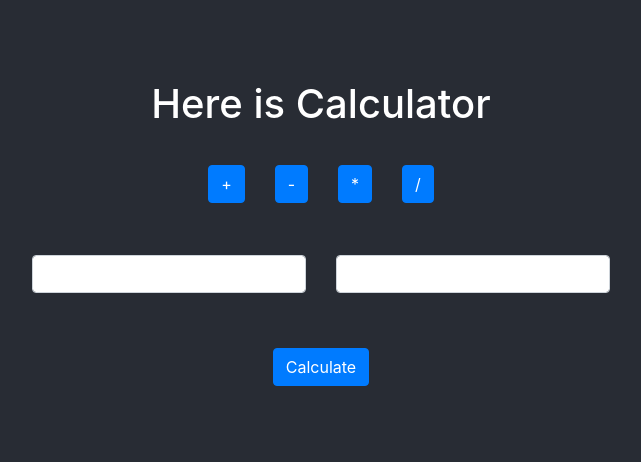
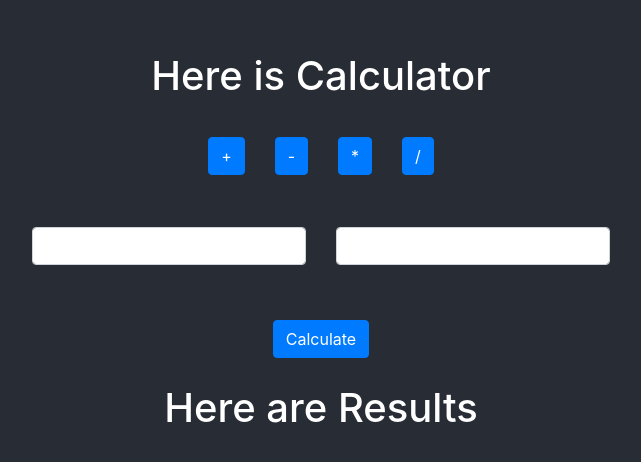
Before and after one commit to kristenstoeckeler/calculator-code-challenge, a React (Create React App) app: page / in a window 1280 px wide. Shown: the part 154-616 px from the top of the page, without its empty margins (319-960 px from the left). Built offline with nearby package versions, Linux system fonts and the light colour scheme.

Commit message:
created Results component

```diff
--- a/src/components/App/App.js
+++ b/src/components/App/App.js
@@ -1,8 +1,9 @@
-import React from "react";
+import React from 'react';
 
 
 
-import Calculator from "../Calculator/Calculator";
+import Calculator from '../Calculator/Calculator';
+import Results from '../Results/Results';
 
 import './App.css';
 
@@ -11,6 +12,7 @@ function App() {
     <div className="App">
       <header className="App-header">
         <Calculator/>
+        <Results />
       </header>
     </div>
   );
--- a/src/components/Calculator/Calculator.js
+++ b/src/components/Calculator/Calculator.js
@@ -157,8 +157,5 @@ class Calculator extends Component {
   }
 }
 
-const putReduxStateOnProps = (reduxStore) => ({
-  calculation: reduxStore.user,
-});
 
-export default connect(putReduxStateOnProps)(Calculator);
+export default connect()(Calculator);
--- /dev/null
+++ b/src/components/Results/Results.js
@@ -0,0 +1,25 @@
+//importing React and Component for class Component
+import React, { Component } from "react";
+
+//importing Connect for retrieving reduxStore on state
+import { connect } from "react-redux";
+
+class Results extends Component {
+
+
+    render(){
+        return(
+            <>
+            <h1>Here are Results</h1>
+            </>
+        );
+    }
+}
+
+
+
+const putReduxStateOnProps = (reduxStore) => ({
+  calculation: reduxStore.user,
+});
+
+export default connect(putReduxStateOnProps)(Results);
```
